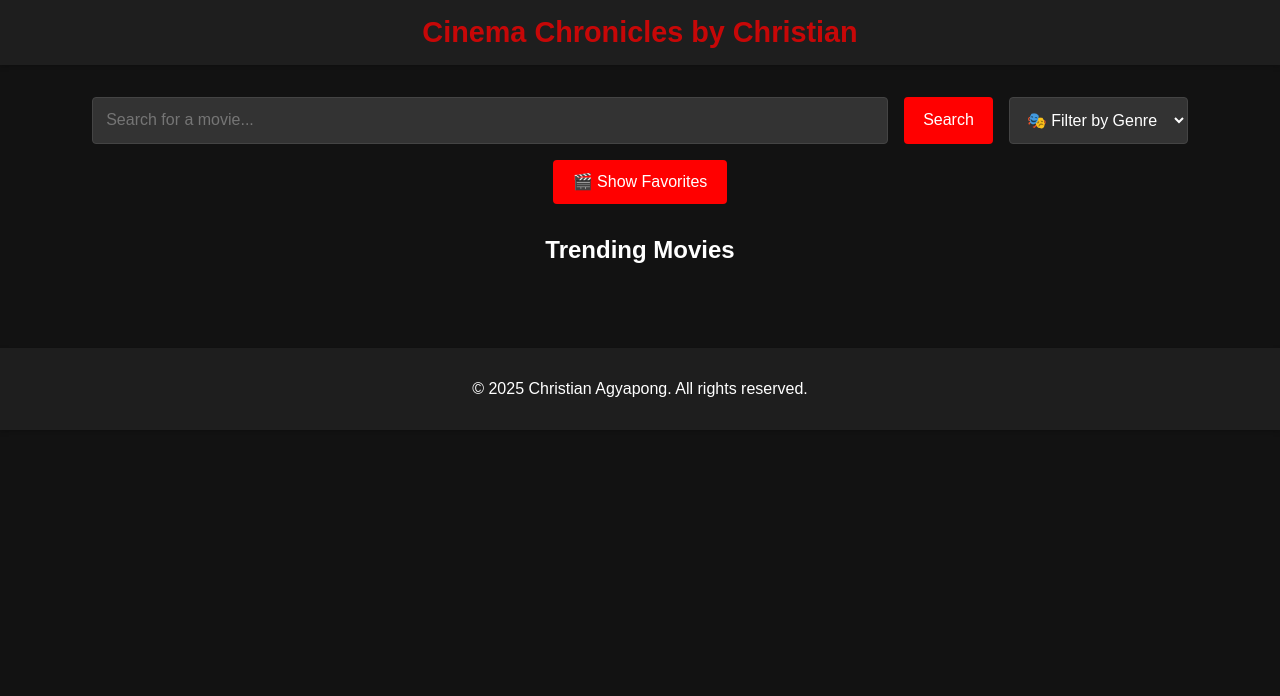
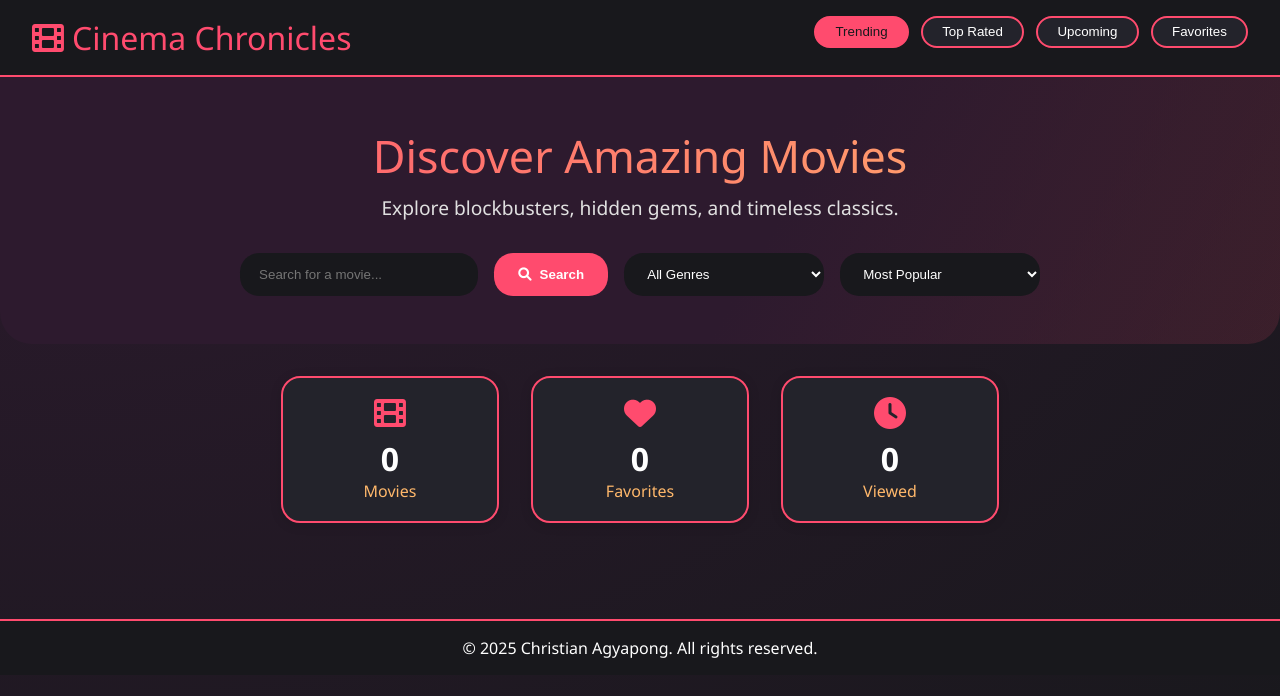
Before and after one commit to ChristianAgyapong/DELL, a website: page OneDrive/Desktop/Updated Movie App/index.html in a window 1280 px wide. Drawn offline with Linux system fonts and the light colour scheme; no server answers.

Commit message:
Fullly updated version of the movie site

```diff
--- a/OneDrive/Desktop/Updated Movie App/index.html
+++ b/OneDrive/Desktop/Updated Movie App/index.html
@@ -3,177 +3,227 @@
 <head>
   <meta charset="UTF-8" />
   <meta name="viewport" content="width=device-width, initial-scale=1.0"/>
-  <title>CHRISTAPP</title>
+  <title>Cinema Chronicles</title>
   <link href="https://cdnjs.cloudflare.com/ajax/libs/font-awesome/6.0.0-beta3/css/all.min.css" rel="stylesheet">
   <style>
+    /* === General Styles === */
     body {
-      font-family: Arial, sans-serif;
+      font-family: 'Segoe UI', Arial, sans-serif;
       margin: 0;
       padding: 0;
-      background-color: #121212;
+      background: radial-gradient(ellipse at top left, #2d1a2e 0%, #18181c 100%);
       color: #fff;
+      min-height: 100vh;
     }
-
-    header {
-      background-color: #1e1e1e;
+    .navbar {
+      display: flex;
+      justify-content: space-between;
+      background: #18181c;
       padding: 1rem 2rem;
+      border-bottom: 2px solid #ff4b6e;
+    }
+    .navbar .logo {
+      font-size: 2rem;
+      color: #ff4b6e;
+      display: flex;
+      align-items: center;
+      gap: 0.5rem;
+    }
+    .nav-links .nav-btn {
+      background: #23232b;
+      color: #fff;
+      border: 2px solid #ff4b6e;
+      border-radius: 2rem;
+      padding: 0.4rem 1.2rem;
+      margin-left: 0.5rem;
+      cursor: pointer;
+      transition: .2s;
+    }
+    .nav-btn.active, .nav-btn:hover {
+      background: #ff4b6e;
+      color: #18181c;
+    }
+    .hero {
+      text-align: center;
+      padding: 3rem 1rem;
+      background: linear-gradient(120deg, #2d1a2e 60%, #ff4b6e22 100%);
+      margin-bottom: 2rem;
+      border-radius: 0 0 2rem 2rem;
+    }
+    .hero-title {
+      font-size: 2.8rem;
+      background: linear-gradient(90deg, #ff4b6e, #ffb86b);
+      -webkit-text-fill-color: transparent;
+      background-clip: text;
+    }
+    .hero-subtitle {
+      font-size: 1.2rem;
+      color: #e0e0e0;
+      margin-top: 0.5rem;
+    }
+    .search-bar {
+      margin-top: 2rem;
       display: flex;
       justify-content: center;
-      align-items: center;
-      box-shadow: 0 2px 5px rgba(0, 0, 0, 0.2);
-    }
-
-    header h1 {
-      margin: 0;
-      font-size: 1.8rem;
-      color: #ff0000c0;
-      text-align: center;
-    }
-
-    .search-bar {
-      display: flex;
-      justify-content: center;
-      margin-top: 2rem;
       flex-wrap: wrap;
       gap: 1rem;
     }
-
-    .search-bar input,
-    .search-bar select {
-      padding: 0.8rem;
-      font-size: 1rem;
-      border-radius: 4px;
-      border: 1px solid #444;
-      background-color: #333;
-      color: white;
+    .search-bar input, .search-bar select {
+      padding: 0.8rem 1.2rem;
+      border-radius: 1.2rem;
+      border: none;
+      background: #18181c;
+      color: #fff;
+      min-width: 200px;
     }
-
-    .search-bar input {
-      width: 60%;
+    .search-bar button {
+      padding: 0.8rem 1.5rem;
+      border-radius: 1.2rem;
+      background: #ff4b6e;
+      border: none;
+      color: #fff;
+      font-weight: bold;
+      cursor: pointer;
+      display: flex;
+      align-items: center;
+      gap: 0.5rem;
+      transition: .2s;
     }
-
-    .search-bar button {
-      padding: 0.8rem 1.2rem;
-      font-size: 1rem;
-      border-radius: 4px;
-      background-color: #FF0000;
-      color: white;
-      cursor: pointer;
-      border: none;
+    .search-bar button:hover {
+      background: #ffb86b;
+      color: #18181c;
     }
-
-    .search-bar button:hover {
-      background-color: #cc0000;
+    .stats-row {
+      display: flex;
+      justify-content: center;
+      gap: 2rem;
+      flex-wrap: wrap;
+      margin: 2rem 0;
     }
-
-    #trendingHeader {
+    .stat-card {
+      background: #23232b;
+      border: 2px solid #ff4b6e;
+      border-radius: 1.2rem;
+      padding: 1.2rem 2rem;
       text-align: center;
-      margin-top: 2rem;
+      box-shadow: 0 2px 12px #0002;
+      min-width: 150px;
     }
-
+    .stat-card i {
+      font-size: 2rem;
+      color: #ff4b6e;
+      margin-bottom: 0.5rem;
+    }
+    .stat-number {
+      font-size: 2rem;
+      font-weight: bold;
+    }
+    .stat-label {
+      color: #ffb86b;
+    }
+    /* === Movie Grid === */
     #movies {
       display: grid;
-      grid-template-columns: repeat(auto-fill, minmax(250px, 1fr));
+      grid-template-columns: repeat(auto-fill, minmax(250px,1fr));
       gap: 1.5rem;
       padding: 2rem;
     }
-
     .movie {
       background: #1f1f1f;
-      border-radius: 8px;
+      border-radius: 1rem;
       overflow: hidden;
-      box-shadow: 0 2px 8px rgba(0, 0, 0, 0.3);
-      transition: transform 0.3s ease;
+      box-shadow: 0 2px 8px rgba(0,0,0,.3);
+      border: 2px solid #23232b;
+      transition: transform .3s, border-color .3s;
       text-align: center;
     }
-
     .movie:hover {
       transform: scale(1.05);
+      border-color: #ff4b6e;
     }
-
     .movie img {
       width: 100%;
       height: 300px;
       object-fit: cover;
     }
-
     .movie h3 {
-      font-size: 1.2rem;
-      margin: 0.5rem;
+      margin: 0.5rem 0;
       color: #fff;
     }
-
     .movie p {
-      font-size: 1rem;
+      margin: 0.2rem 0;
       color: #bbb;
-      margin: 0.3rem 0;
     }
-
-    .movie .buttons-row {
+    .buttons-row {
       display: flex;
       justify-content: center;
-      flex-wrap: wrap;
       gap: 0.5rem;
-      padding: 0.5rem;
+      padding-bottom: 0.5rem;
     }
-
     .watch-button {
-      background-color: #FF0000;
+      background: #ff4b6e;
+      color: #fff;
+      border: none;
       padding: 0.5rem 1rem;
-      color: white;
-      border: none;
-      border-radius: 4px;
+      border-radius: .8rem;
+      font-weight: bold;
       cursor: pointer;
+      transition: .2s;
     }
-
     .watch-button:hover {
-      background-color: #cc0000;
+      background: #ffb86b;
+      color: #18181c;
     }
-
-    .trailer {
-      margin-top: 1rem;
-    }
-
     .trailer iframe {
       width: 100%;
       height: 315px;
+      margin-top: 0.5rem;
+      border-radius: .5rem;
       border: none;
     }
-
     footer {
-      background-color: #1e1e1e;
+      background: #18181c;
       padding: 1rem 2rem;
-      display: flex;
-      justify-content: center;
-      align-items: center;
-      box-shadow: 0 2px 5px rgba(0, 0, 0, 0.2);
+      text-align: center;
+      border-top: 2px solid #ff4b6e;
     }
   </style>
 </head>
 <body>
-  <header>
-    <h1>Cinema Chronicles by <b>Christian</b></h1>
-  </header>
-
-  <div class="search-bar">
-    <input type="text" id="search" placeholder="Search for a movie...">
-    <button id="searchButton">Search</button>
-    <select id="genreSelect">
-      <option value="">🎭 Filter by Genre</option>
-    </select>
-    <button id="showFavoritesBtn">🎬 Show Favorites</button>
+  <div class="navbar">
+    <div class="logo"><i class="fas fa-film"></i> Cinema Chronicles</div>
+    <div class="nav-links">
+      <button class="nav-btn active" data-mode="trending">Trending</button>
+      <button class="nav-btn" data-mode="top_rated">Top Rated</button>
+      <button class="nav-btn" data-mode="upcoming">Upcoming</button>
+      <button class="nav-btn" data-mode="favorites">Favorites</button>
+    </div>
   </div>
 
-  <div id="trendingHeader">
-    <h2>Trending Movies</h2>
+  <div class="hero">
+    <div class="hero-title">Discover Amazing Movies</div>
+    <div class="hero-subtitle">Explore blockbusters, hidden gems, and timeless classics.</div>
+    <div class="search-bar">
+      <input id="search" placeholder="Search for a movie..." />
+      <button id="searchButton"><i class="fas fa-search"></i> Search</button>
+      <select id="genreSelect"><option value="">All Genres</option></select>
+      <select id="sortSelect">
+        <option value="trending">Most Popular</option>
+        <option value="top_rated">Top Rated</option>
+        <option value="upcoming">Upcoming</option>
+      </select>
+    </div>
+  </div>
+
+  <div class="stats-row">
+    <div class="stat-card"><i class="fas fa-film"></i><div id="stat-movies" class="stat-number">0</div><div class="stat-label">Movies</div></div>
+    <div class="stat-card"><i class="fas fa-heart"></i><div id="stat-favorites" class="stat-number">0</div><div class="stat-label">Favorites</div></div>
+    <div class="stat-card"><i class="fas fa-clock"></i><div id="stat-views" class="stat-number">0</div><div class="stat-label">Viewed</div></div>
   </div>
 
   <div id="movies"></div>
 
-  <footer>
-    <p>&copy; 2025 Christian Agyapong. All rights reserved.</p>
-  </footer>
-
+  <footer>&copy; 2025 Christian Agyapong. All rights reserved.</footer>
   <script src="script.js"></script>
 </body>
 </html>
--- a/OneDrive/Desktop/Updated Movie App/script.js
+++ b/OneDrive/Desktop/Updated Movie App/script.js
@@ -4,8 +4,12 @@ const BASE_URL = 'https://api.themoviedb.org/3';
 const searchInput = document.getElementById('search');
 const searchButton = document.getElementById('searchButton');
 const genreSelect = document.getElementById('genreSelect');
-const showFavoritesBtn = document.getElementById('showFavoritesBtn');
+const sortSelect = document.getElementById('sortSelect');
 const moviesContainer = document.getElementById('movies');
+const favoritesButton = document.querySelector('.nav-btn:nth-child(4)');
+const trendingButton = document.querySelector('.nav-btn:nth-child(1)');
+const topRatedButton = document.querySelector('.nav-btn:nth-child(2)');
+const upcomingButton = document.querySelector('.nav-btn:nth-child(3)');
 
 let currentPage = 1;
 let currentQuery = '';
@@ -13,10 +17,16 @@ let currentGenre = '';
 let currentMode = 'trending';
 let isFetching = false;
 
-fetchTrendingMovies();
-fetchGenres();
+init();
 
-// ✅ Fetch Genres
+function init() {
+  fetchGenres();
+  fetchTrendingMovies();
+  updateStats();
+  loadViewCount();
+}
+
+// Genre List
 async function fetchGenres() {
   const res = await fetch(`${BASE_URL}/genre/movie/list?api_key=${API_KEY}`);
   const data = await res.json();
@@ -28,16 +38,26 @@ async function fetchGenres() {
   });
 }
 
-// ✅ Trending
-async function fetchTrendingMovies(append = false) {
+// Movie Fetch by Mode
+async function fetchMoviesByMode(mode, append = false) {
   isFetching = true;
-  const res = await fetch(`${BASE_URL}/trending/movie/day?api_key=${API_KEY}&page=${currentPage}`);
+  let url = '';
+
+  if (mode === 'top_rated') {
+    url = `${BASE_URL}/movie/top_rated?api_key=${API_KEY}&page=${currentPage}`;
+  } else if (mode === 'upcoming') {
+    url = `${BASE_URL}/movie/upcoming?api_key=${API_KEY}&page=${currentPage}`;
+  } else {
+    url = `${BASE_URL}/trending/movie/day?api_key=${API_KEY}&page=${currentPage}`;
+  }
+
+  const res = await fetch(url);
   const data = await res.json();
   append ? appendMovies(data.results) : displayMovies(data.results);
   isFetching = false;
 }
 
-// ✅ Search
+// Search
 async function fetchMovies(query, append = false) {
   isFetching = true;
   const res = await fetch(`${BASE_URL}/search/movie?api_key=${API_KEY}&query=${encodeURIComponent(query)}&page=${currentPage}`);
@@ -46,7 +66,7 @@ async function fetchMovies(query, append = false) {
   isFetching = false;
 }
 
-// ✅ Genre Filter
+// Genre Filter
 async function fetchMoviesByGenre(genreId, append = false) {
   isFetching = true;
   const res = await fetch(`${BASE_URL}/discover/movie?api_key=${API_KEY}&with_genres=${genreId}&page=${currentPage}`);
@@ -55,49 +75,45 @@ async function fetchMoviesByGenre(genreId, append = false) {
   isFetching = false;
 }
 
-// ✅ Trailer
+// Trailer
 async function fetchTrailer(movieId) {
   const res = await fetch(`${BASE_URL}/movie/${movieId}/videos?api_key=${API_KEY}`);
   const data = await res.json();
   return data.results.find(video => video.type === 'Trailer' && ['YouTube', 'Vimeo', 'Dailymotion'].includes(video.site));
 }
 
-// ✅ Get video embed link
 function getVideoEmbedURL(video) {
   switch (video.site) {
-    case 'YouTube':
-      return `https://www.youtube.com/embed/${video.key}`;
-    case 'Vimeo':
-      return `https://player.vimeo.com/video/${video.key}`;
-    case 'Dailymotion':
-      return `https://www.dailymotion.com/embed/video/${video.key}`;
-    default:
-      return '';
+    case 'YouTube': return `https://www.youtube.com/embed/${video.key}`;
+    case 'Vimeo': return `https://player.vimeo.com/video/${video.key}`;
+    case 'Dailymotion': return `https://www.dailymotion.com/embed/video/${video.key}`;
+    default: return '';
   }
 }
 
-// ✅ Display movies
+// Display
 function displayMovies(movies) {
   moviesContainer.innerHTML = '';
   if (movies.length === 0) {
     moviesContainer.innerHTML = '<p>No movies found.</p>';
     return;
   }
+  updateStats(movies.length);
   movies.forEach(async movie => {
     const card = await createMovieCard(movie);
     moviesContainer.appendChild(card);
   });
 }
 
-// ✅ Append for infinite scroll
 function appendMovies(movies) {
+  updateStats(movies.length, true);
   movies.forEach(async movie => {
     const card = await createMovieCard(movie);
     moviesContainer.appendChild(card);
   });
 }
 
-// ✅ Create movie card
+// Create Card
 async function createMovieCard(movie) {
   const movieElement = document.createElement('div');
   movieElement.classList.add('movie');
@@ -120,7 +136,7 @@ async function createMovieCard(movie) {
     <h3>${movie.title}</h3>
     <p>Year: ${year}</p>
     <p>Rating: ${movie.vote_average}</p>
-    <div class="button-row">
+    <div class="buttons-row">
       <button class="watch-button" onclick="toggleTrailer('${movie.id}')">🎬 Watch Trailer</button>
       <button class="watch-button" onclick="toggleFavorite(${movie.id}, this)">
         ${isFav ? '💔 Remove Favorite' : '❤️ Add to Favorites'}
@@ -132,13 +148,24 @@ async function createMovieCard(movie) {
   return movieElement;
 }
 
-// ✅ Toggle trailer
+// Toggle Trailer + Views Counter
 function toggleTrailer(movieId) {
   const trailerDiv = document.getElementById(`trailer-${movieId}`);
-  trailerDiv.style.display = trailerDiv.style.display === 'block' ? 'none' : 'block';
+  if (trailerDiv) {
+    const isVisible = trailerDiv.style.display === 'block';
+    trailerDiv.style.display = isVisible ? 'none' : 'block';
+
+    if (!isVisible) {
+      let views = parseInt(localStorage.getItem('views') || '0');
+      views += 1;
+      localStorage.setItem('views', views);
+      const viewsStat = document.getElementById('stat-views');
+      if (viewsStat) viewsStat.textContent = views;
+    }
+  }
 }
 
-// ✅ Favorite logic
+// Favorites Logic
 function isFavorite(movieId) {
   const favorites = JSON.parse(localStorage.getItem('favorites')) || [];
   return favorites.includes(movieId);
@@ -154,9 +181,43 @@ function toggleFavorite(movieId, button) {
     button.textContent = '💔 Remove Favorite';
   }
   localStorage.setItem('favorites', JSON.stringify(favorites));
+  updateStats();
 }
 
-// ✅ Events
+// Favorites View
+favoritesButton.addEventListener('click', async () => {
+  currentMode = 'favorites';
+  const favoriteIds = JSON.parse(localStorage.getItem('favorites')) || [];
+  if (favoriteIds.length === 0) {
+    moviesContainer.innerHTML = '<p style="text-align:center;">No favorites saved.</p>';
+    return;
+  }
+  const favoriteMovies = await Promise.all(
+    favoriteIds.map(id =>
+      fetch(`${BASE_URL}/movie/${id}?api_key=${API_KEY}`).then(res => res.json())
+    )
+  );
+  displayMovies(favoriteMovies);
+});
+
+// Stats
+function updateStats(count = 0, append = false) {
+  const favCount = (JSON.parse(localStorage.getItem('favorites')) || []).length;
+  const moviesStat = document.getElementById('stat-movies');
+  const favoritesStat = document.getElementById('stat-favorites');
+
+  let current = parseInt(moviesStat.textContent) || 0;
+  moviesStat.textContent = append ? current + count : count;
+  favoritesStat.textContent = favCount;
+}
+
+function loadViewCount() {
+  const views = parseInt(localStorage.getItem('views') || '0');
+  const viewsStat = document.getElementById('stat-views');
+  if (viewsStat) viewsStat.textContent = views;
+}
+
+// Event Listeners
 searchButton.addEventListener('click', () => {
   const query = searchInput.value.trim();
   if (query) {
@@ -187,23 +248,32 @@ genreSelect.addEventListener('change', () => {
   selectedGenre ? fetchMoviesByGenre(selectedGenre) : fetchTrendingMovies();
 });
 
-showFavoritesBtn.addEventListener('click', async () => {
-  const favoriteIds = JSON.parse(localStorage.getItem('favorites')) || [];
-  if (favoriteIds.length === 0) {
-    moviesContainer.innerHTML = '<p style="text-align:center;">No favorites saved.</p>';
-    return;
-  }
-  moviesContainer.innerHTML = '<p style="text-align:center;">Loading favorite...</p>';
-  const favoriteMovies = await Promise.all(
-    favoriteIds.map(id =>
-      fetch(`${BASE_URL}/movie/${id}?api_key=${API_KEY}`).then(res => res.json())
-    )
-  );
-  currentMode = 'favorites';
-  displayMovies(favoriteMovies);
+sortSelect.addEventListener('change', () => {
+  currentPage = 1;
+  const sortMode = sortSelect.value;
+  currentMode = sortMode || 'trending';
+  fetchMoviesByMode(currentMode);
 });
 
-// ✅ Infinite scroll
+trendingButton.addEventListener('click', () => {
+  currentPage = 1;
+  currentMode = 'trending';
+  fetchTrendingMovies();
+});
+
+topRatedButton.addEventListener('click', () => {
+  currentPage = 1;
+  currentMode = 'top_rated';
+  fetchMoviesByMode('top_rated');
+});
+
+upcomingButton.addEventListener('click', () => {
+  currentPage = 1;
+  currentMode = 'upcoming';
+  fetchMoviesByMode('upcoming');
+});
+
+// Infinite Scroll
 window.addEventListener('scroll', () => {
   if (
     window.innerHeight + window.scrollY >= document.body.offsetHeight - 200 &&
@@ -214,5 +284,11 @@ window.addEventListener('scroll', () => {
     if (currentMode === 'trending') fetchTrendingMovies(true);
     else if (currentMode === 'search') fetchMovies(currentQuery, true);
     else if (currentMode === 'genre') fetchMoviesByGenre(currentGenre, true);
+    else if (currentMode === 'top_rated' || currentMode === 'upcoming') fetchMoviesByMode(currentMode, true);
   }
 });
+
+// Trending Default
+function fetchTrendingMovies(append = false) {
+  fetchMoviesByMode('trending', append);
+}
```
